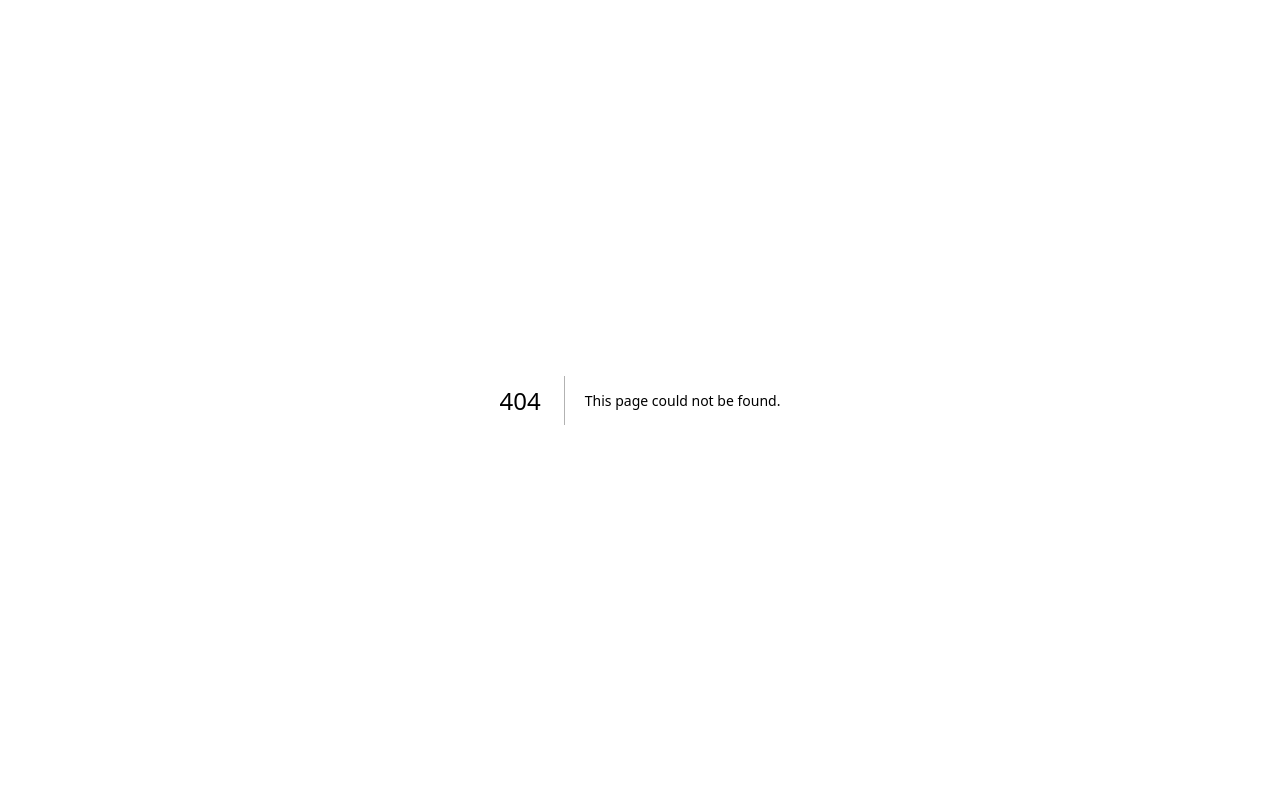
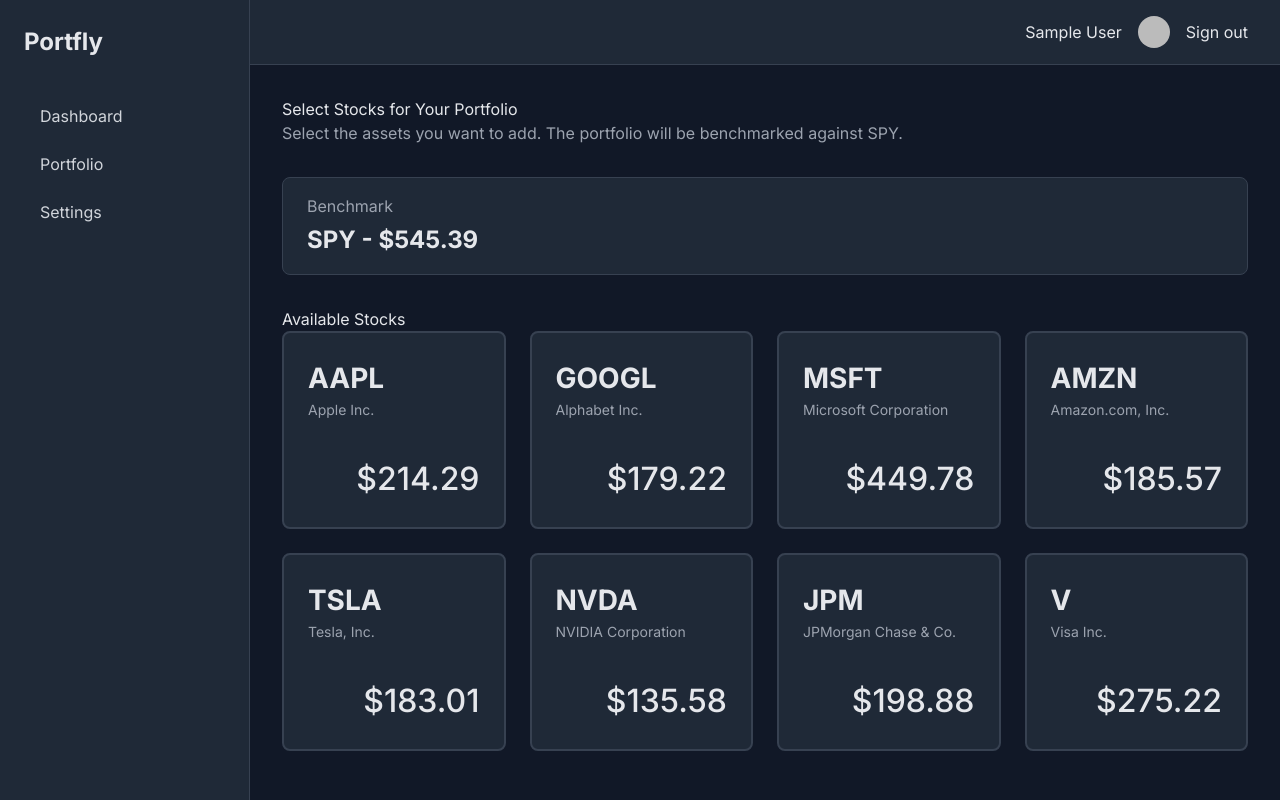
Before and after one commit to BazingaZeta/portfly-frontend, a Next.js app: page /dashboard/portfolio in a window 1280 px wide. Before the commit this address had no page. Built offline with nearby package versions, Linux system fonts and the light colour scheme; no server answers; sample sign-in values are in the browser's storage.

Commit message:
feat: add portfolio selection

```diff
--- a/src/app/dashboard/Sidebar.tsx
+++ b/src/app/dashboard/Sidebar.tsx
@@ -8,8 +8,8 @@
       <nav className={styles.sidebarNav}>
         <ul>
           <li><Link href="/dashboard">Dashboard</Link></li>
+          <li><Link href="/dashboard/portfolio">Portfolio</Link></li>
           <li><Link href="/dashboard/settings">Settings</Link></li>
-          <li><Link href="/dashboard/profile">Profile</Link></li>
         </ul>
       </nav>
     </aside>
--- /dev/null
+++ b/src/app/dashboard/portfolio/StockCard.tsx
@@ -0,0 +1,30 @@
+'use client';
+
+import { useState } from 'react';
+import type { Stock } from '@/lib/mock-data';
+import styles from './portfolio.module.css';
+
+interface StockCardProps {
+  stock: Stock;
+}
+
+export default function StockCard({ stock }: StockCardProps) {
+  const [isSelected, setIsSelected] = useState(false);
+
+  const handleClick = () => {
+    setIsSelected(!isSelected);
+    // In a real app, you'd also update a parent component's state
+    console.log(`${stock.ticker} selection status: ${!isSelected}`);
+  };
+
+  return (
+    <div
+      className={`${styles.card} ${isSelected ? styles.cardSelected : ''}`}
+      onClick={handleClick}
+    >
+      <h3 className={styles.ticker}>{stock.ticker}</h3>
+      <p className={styles.name}>{stock.name}</p>
+      <p className={styles.price}>${stock.price.toFixed(2)}</p>
+    </div>
+  );
+}
--- /dev/null
+++ b/src/app/dashboard/portfolio/page.tsx
@@ -0,0 +1,29 @@
+import { STOCKS } from '@/lib/mock-data';
+import StockCard from './StockCard';
+import styles from './portfolio.module.css';
+
+export default function PortfolioPage() {
+  const benchmark = STOCKS.find(s => s.ticker === 'SPY');
+  const portfolioStocks = STOCKS.filter(s => s.ticker !== 'SPY');
+
+  return (
+    <div>
+      <h1>Select Stocks for Your Portfolio</h1>
+      <p style={{ marginBottom: '2rem', color: '#9ca3af' }}>Select the assets you want to add. The portfolio will be benchmarked against SPY.</p>
+
+      {benchmark && (
+        <div className={styles.benchmark}>
+          <h2>Benchmark</h2>
+          <p>{benchmark.ticker} - ${benchmark.price.toFixed(2)}</p>
+        </div>
+      )}
+
+      <h2>Available Stocks</h2>
+      <div className={styles.grid}>
+        {portfolioStocks.map(stock => (
+          <StockCard key={stock.ticker} stock={stock} />
+        ))}
+      </div>
+    </div>
+  );
+}
--- /dev/null
+++ b/src/app/dashboard/portfolio/portfolio.module.css
@@ -0,0 +1,61 @@
+.benchmark {
+  background-color: #1f2937;
+  padding: 1rem 1.5rem;
+  border-radius: 8px;
+  margin-bottom: 2rem;
+  border: 1px solid #374151;
+}
+
+.benchmark h2 {
+  font-size: 1rem;
+  color: #9ca3af;
+  margin-bottom: 0.25rem;
+}
+
+.benchmark p {
+  font-size: 1.5rem;
+  font-weight: bold;
+}
+
+.grid {
+  display: grid;
+  grid-template-columns: repeat(auto-fill, minmax(220px, 1fr));
+  gap: 1.5rem;
+}
+
+.card {
+  background-color: #1f2937;
+  border: 2px solid #374151;
+  padding: 1.5rem;
+  border-radius: 8px;
+  cursor: pointer;
+  transition: border-color 0.2s ease-in-out, transform 0.2s ease-in-out;
+}
+
+.card:hover {
+  transform: translateY(-4px);
+  border-color: #4f46e5;
+}
+
+.cardSelected {
+  border-color: #818cf8;
+  transform: translateY(-4px);
+}
+
+.ticker {
+  font-size: 1.75rem;
+  font-weight: bold;
+}
+
+.name {
+  font-size: 0.875rem;
+  color: #9ca3af;
+  margin-bottom: 1rem;
+  height: 40px; /* Ensure consistent height */
+}
+
+.price {
+  font-size: 2rem;
+  font-weight: 500;
+  text-align: right;
+}
--- /dev/null
+++ b/src/lib/mock-data.ts
@@ -0,0 +1,17 @@
+export type Stock = {
+  ticker: string;
+  name: string;
+  price: number;
+};
+
+export const STOCKS: Stock[] = [
+  { ticker: 'SPY', name: 'SPDR S&P 500 ETF Trust', price: 545.39 },
+  { ticker: 'AAPL', name: 'Apple Inc.', price: 214.29 },
+  { ticker: 'GOOGL', name: 'Alphabet Inc.', price: 179.22 },
+  { ticker: 'MSFT', name: 'Microsoft Corporation', price: 449.78 },
+  { ticker: 'AMZN', name: 'Amazon.com, Inc.', price: 185.57 },
+  { ticker: 'TSLA', name: 'Tesla, Inc.', price: 183.01 },
+  { ticker: 'NVDA', name: 'NVIDIA Corporation', price: 135.58 },
+  { ticker: 'JPM', name: 'JPMorgan Chase & Co.', price: 198.88 },
+  { ticker: 'V', name: 'Visa Inc.', price: 275.22 },
+];
```
